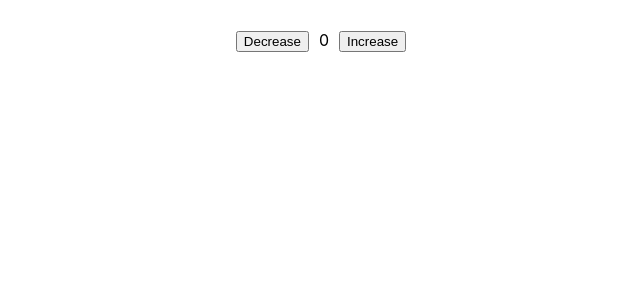
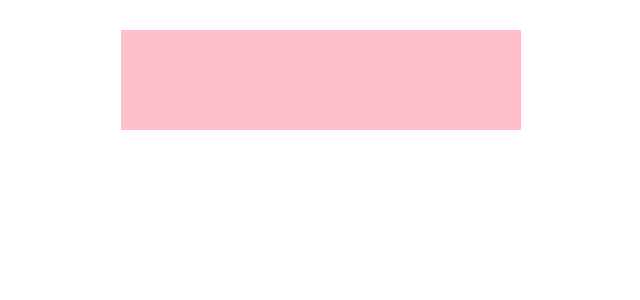
Before and after one commit to tmtri3102/component-react, a React (Create React App) app: page / in a window 1280 px wide. Shown: the top 300 px of the page, without its empty margins (319-959 px from the left). Built offline with nearby package versions, Linux system fonts and the light colour scheme.

Commit message:
componentDidMount

```diff
--- a/src/App.js
+++ b/src/App.js
@@ -20,23 +20,47 @@ class App extends Component {
   constructor(props) {
     super(props);
     this.state = {
-      number: 0,
+      // number: 0,
+      color: "black",
     };
   }
 
-  increase = () => {
-    this.setState({ number: this.state.number + 1 });
-  };
-  decrease = () => {
-    this.setState({ number: this.state.number - 1 });
-  };
+  // increase = () => {
+  //   this.setState({ number: this.state.number + 1 });
+  // };
+  // decrease = () => {
+  //   this.setState({ number: this.state.number - 1 });
+  // };
+  // changeColor = () => {
+  //   this.setState({ color: "red" });
+  // };
+
+  componentDidMount() {
+    setTimeout(() => {
+      this.setState({ color: "pink" });
+    }, 5000);
+  }
 
   render() {
     return (
       <div style={{ textAlign: "center", padding: 30 }}>
-        <button onClick={this.decrease}>Decrease</button>
-        <span style={{ padding: 10 }}>{this.state.number}</span>
-        <button onClick={this.increase}>Increase</button>
+        {/* <div>
+          <button onClick={this.decrease}>Decrease</button>
+          <span style={{ padding: 10 }}>{this.state.number}</span>
+          <button onClick={this.increase}>Increase</button>
+        </div>
+        <div style={{ backgroundColor: this.state.color, padding: 80 }}>
+          <button onClick={this.changeColor}>Change color</button>
+        </div> */}
+        <div
+          style={{
+            backgroundColor: this.state.color,
+            paddingTop: 20,
+            width: 400,
+            height: 80,
+            margin: "auto",
+          }}
+        />
       </div>
     );
   }
```
